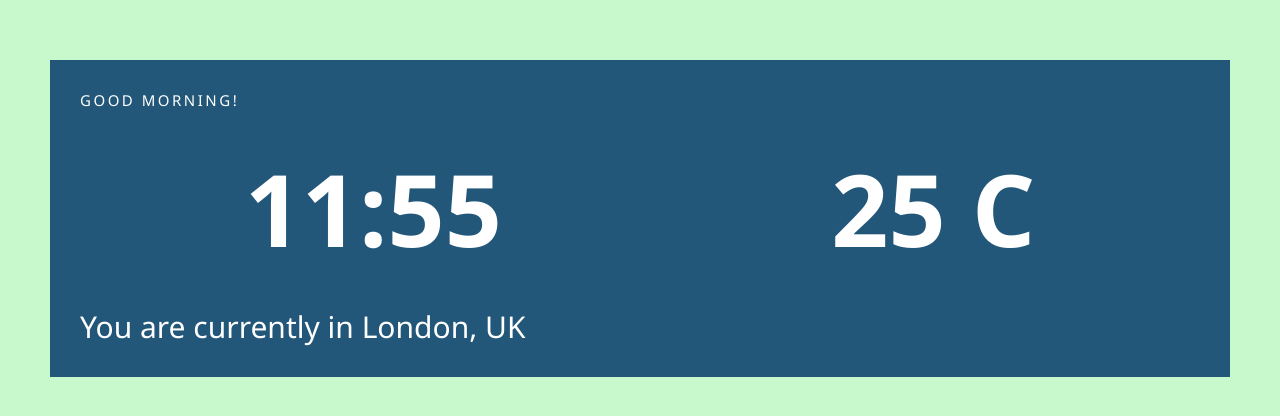
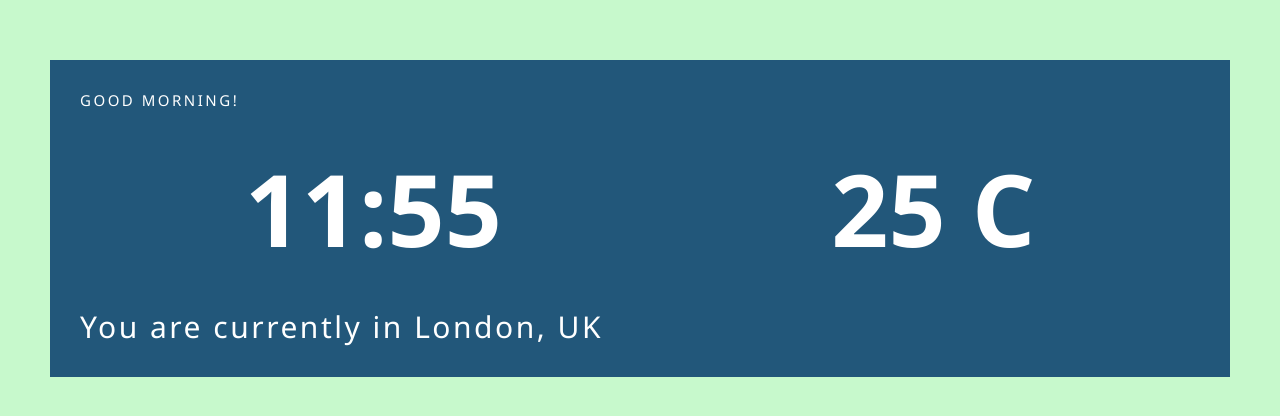
Before and after one commit to sliaprjs/weather-app, a React (Vite) app: page / in a window 1280 px wide. Shown: the part 182-598 px from the top of the page. Built offline with nearby package versions, Linux system fonts and the light colour scheme; no server answers.

Commit message:
add geolocation and info fetch

```diff
--- a/src/App.jsx
+++ b/src/App.jsx
@@ -1,10 +1,32 @@
-import React from 'react'
+import {useState, useEffect} from 'react';
+import axios from 'axios';
+
 import Hero from './components/Hero'
 
+
+
+const initialCoords = [];
+
+navigator.geolocation.getCurrentPosition((position) => {
+  initialCoords[0] = [position.coords.latitude.toFixed(2)];
+  initialCoords[1] = [position.coords.longitude.toFixed(2)];
+});
+
 const App = () => {
+  const [coords, setCoords] = useState(initialCoords);
+  const [weatherInfo, setWeatherInfo] = useState();
+
+  const locationUrl = `https://api.openweathermap.org/data/2.5/weather?lat=${coords[0]}&lon=${coords[1]}&appid=26c391408cfb7f28236135730fbed2c7`;
+
+  useEffect(() => {
+    axios.get(locationUrl).then(response => setWeatherInfo(response.data))
+  }, [])
+
+  console.log(coords, weatherInfo);
+
   return (
     <main className='container'>
-      <Hero/>
+      <Hero info={weatherInfo}/>
     </main>
   )
 }
--- a/src/index.css
+++ b/src/index.css
@@ -56,4 +56,5 @@ body {
 
 .hero-location {
   font-size: 3rem;
+  letter-spacing: 0.25rem;
 }
```
